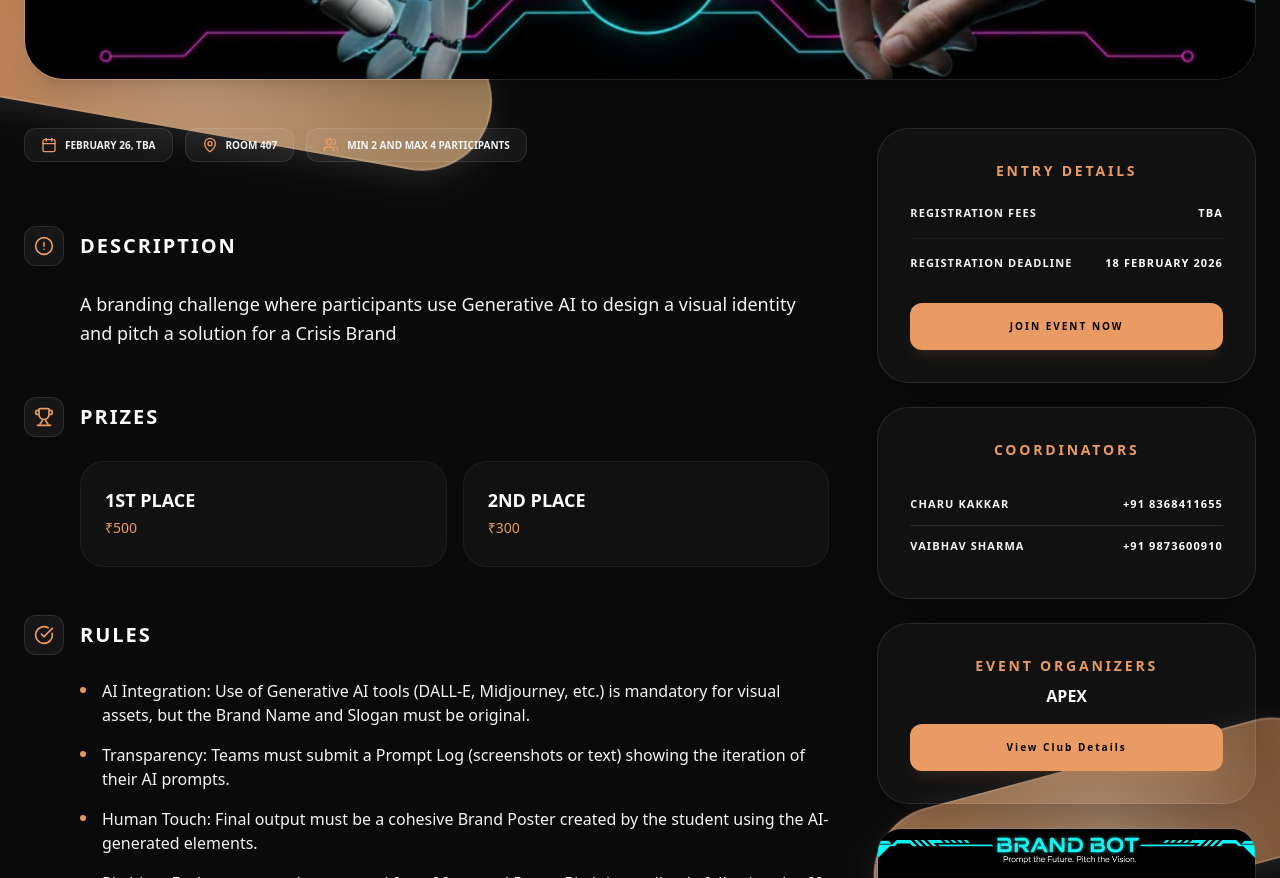
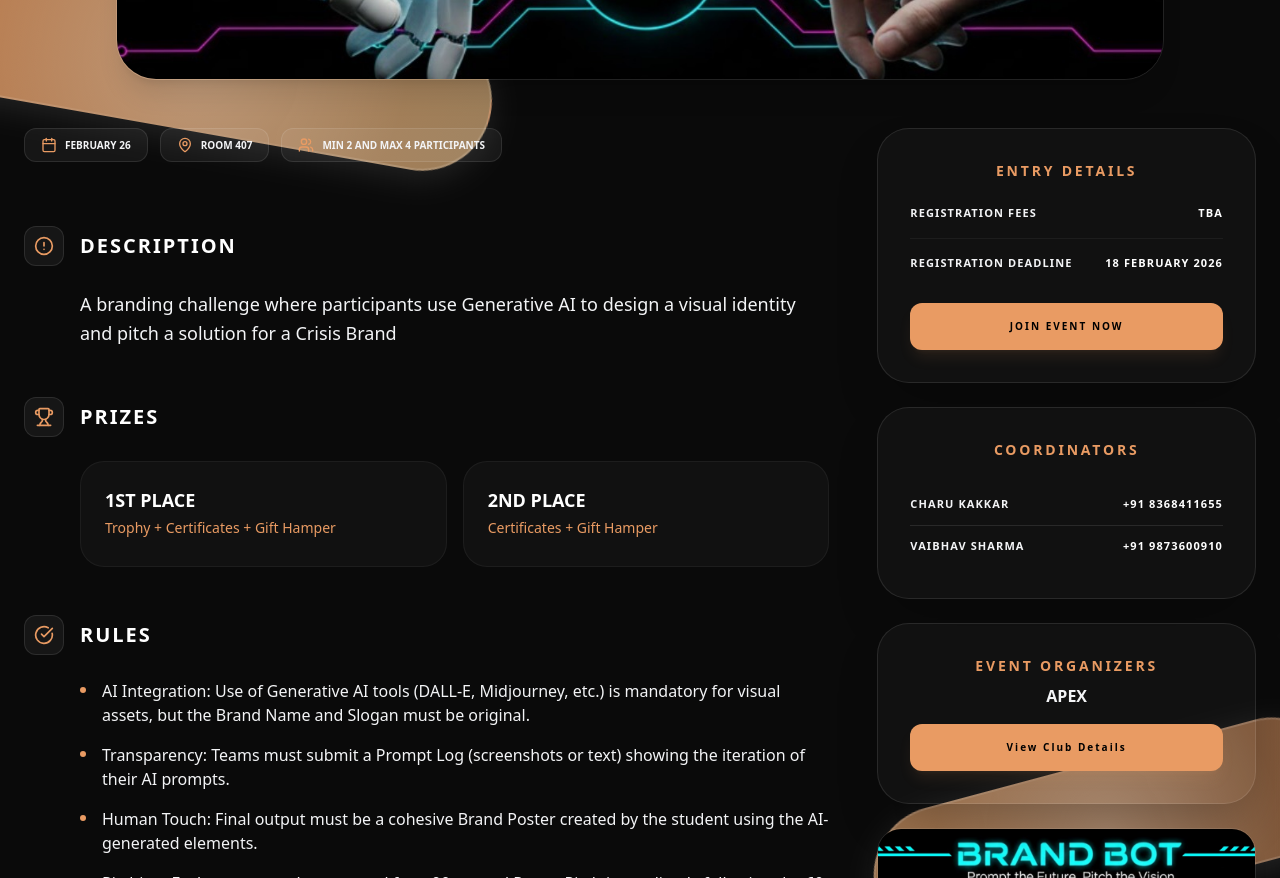
Before and after one commit to alfacodingclub/Tech-samaaroh-2026, a Next.js app: page /events/brand-bot in a window 1280 px wide. Shown: the part 480-1358 px from the top of the page. Built offline with nearby package versions, Linux system fonts and the light colour scheme.

Commit message:
updates 3.0

```diff
--- a/app/events/[id]/page.jsx
+++ b/app/events/[id]/page.jsx
@@ -292,7 +292,7 @@ const eventData = {
     fees: "TBA",
     deadline: "18 February 2026",
     // tagline: "Prompt the Future. Pitch the Vision.",
-    timing: "February 26, TBA",
+    timing: "February 26",
     location: "Room 407 ",
     teamSize: "Min 2 and Max 4 participants",
     EventRegister: "https://forms.gle/gr4kM2Amg95UNayB9",
@@ -300,8 +300,8 @@ const eventData = {
       "A branding challenge where participants use Generative AI to design a visual identity and pitch a solution for a Crisis Brand",
     ],
     prizes: [
-      { rank: "1st Place", reward: "₹500" },
-      { rank: "2nd Place", reward: "₹300" },
+      { rank: "1st Place", reward: "Trophy + Certificates + Gift Hamper" },
+      { rank: "2nd Place", reward: "Certificates + Gift Hamper" },
     ],
     rules: [
       "AI Integration: Use of Generative AI tools (DALL-E, Midjourney, etc.) is mandatory for visual assets, but the Brand Name and Slogan must be original.",
@@ -331,9 +331,9 @@ const eventData = {
     organizers: "APEX",
     link: "/clubs/apex",
     fees: "₹60 per team",
-    deadline: "February 26, TBA",
+    deadline: "February 26",
     // tagline: "Freeze the Frame. Master the Edit.",
-    timing: "February 20, 60 minutes",
+    timing: "February 26",
     location: "Room 407 (Campus Photo Hunt Area)",
     teamSize: "2 Members",
     EventRegister: "https://forms.gle/4ymoWwPF3srX4CbW9",
@@ -341,9 +341,8 @@ const eventData = {
       "Pixel Pulse is a high-speed photography and editing challenge that puts creativity and quick thinking to the test. The event kicks off with an exciting round of Tech Charades, designed to assess participants’ visual and media awareness. Once the theme is unlocked, teams race across the campus to capture a compelling photograph using only their mobile phones. The captured image must then be edited within the given time using free mobile editing applications. With no professional equipment, no pre-set filters, and strict time constraints, Pixel Pulse challenges participants to rely purely on their vision, storytelling skills, and editing instincts to create a striking visual narrative.",
     ],
     prizes: [
-      { rank: "1st Place", reward: "₹500(cash) + Certificate" },
-      { rank: "2nd Place", reward: "₹300 (Cash) + Certificate" },
-      { rank: "3rd Place", reward: "Certificate" },
+      { rank: "1st Place", reward: "Gift Hamper + Trophy + Certificate" },
+      { rank: "2nd Place", reward: "Gift Hamper + Certificate" },
       { rank: "All Participants", participation: "Participation Certificate" },
     ],
     rules: [
@@ -381,7 +380,7 @@ const eventData = {
     deadline: "February 26",
     EventRegister: "https://forms.gle/nUuPebSqNvwibUtK9",
     // tagline: "Greater the Risk, Sweeter the victory",
-    timing: "February 26, TBA",
+    timing: "February 26",
     location: "Room no 402(tentative)",
     teamSize: "Individual ",
     description: [
@@ -420,7 +419,7 @@ const eventData = {
     deadline: "February 26",
     EventRegister: "https://forms.gle/Lj9kpoJbBEoXbMXM9 ",
     // tagline: "Soch lao, card uthao, dimag hilao",
-    timing: "February 26, TBA",
+    timing: "February 26",
     location: "Conference Room (tentative)",
     teamSize: "Individual or Duo",
     description: [
@@ -456,7 +455,7 @@ const eventData = {
     fees: "₹50 for Individual and ₹80 for Team",
     deadline: "February 26",
     // tagline: "Lost in Code. Found in Design.",
-    timing: "February 26, TBA",
+    timing: "February 26",
     location: "305 Lab Trinity Dwarka",
     teamSize: "Individual And Team",
     description: [
@@ -574,7 +573,7 @@ export default function EventPage() {
 
       {/* Hero Poster */}
       <div className="container mx-auto px-6 mb-12 relative z-10">
-        <div className="relative w-full h-[300px] md:h-[400px] rounded-[40px] overflow-hidden border border-white/10 shadow-xl">
+        <div className="relative w-[85%] h-[300px] md:h-[400px] rounded-[40px] overflow-hidden border border-white/10 shadow-xl mx-auto">
           {/* 🖼️ Desktop poster */}
           <img
             src={event.DesktopPoster}
@@ -763,7 +762,7 @@ export default function EventPage() {
                 <img
                   src={event.RightPoster || event.DesktopPoster}
                   alt="Event Poster"
-                  className="w-full h-auto object-cover"
+                  className="w-full h-full object-cover"
                 />
               </div>
             </div>
--- a/components/Events.jsx
+++ b/components/Events.jsx
@@ -107,7 +107,7 @@ const Events = ({ id = "events" }) => {
       desc: "Innovate. Pitch. Inspire.",
       Eligibility: "Open to all departments",
       time: "110 Minutes",
-      Venue: "Room 204 (Tentative)",
+      Venue: "Room 204",
       fees: "₹100",
       img: "/WebAssets/factsmith/factsmith-logos/WhatsApp Image 2026-01-25 at 9.45.47 PM.jpeg",
       color: "from-cyan-600",
@@ -120,7 +120,7 @@ const Events = ({ id = "events" }) => {
       Eligibility: "Basic knowledge of AI tools",
       time: "60 Minutes",
       Venue: "Room 407",
-      fees: "TBA",
+      fees: "₹80 per team",
       img: "/WebAssets/apex/apex-logos/WhatsApp Image 2026-01-27 at 2.17.51 PM.jpeg",
       color: "from-cyan-600",
       link: "/events/brand-bot",
```
